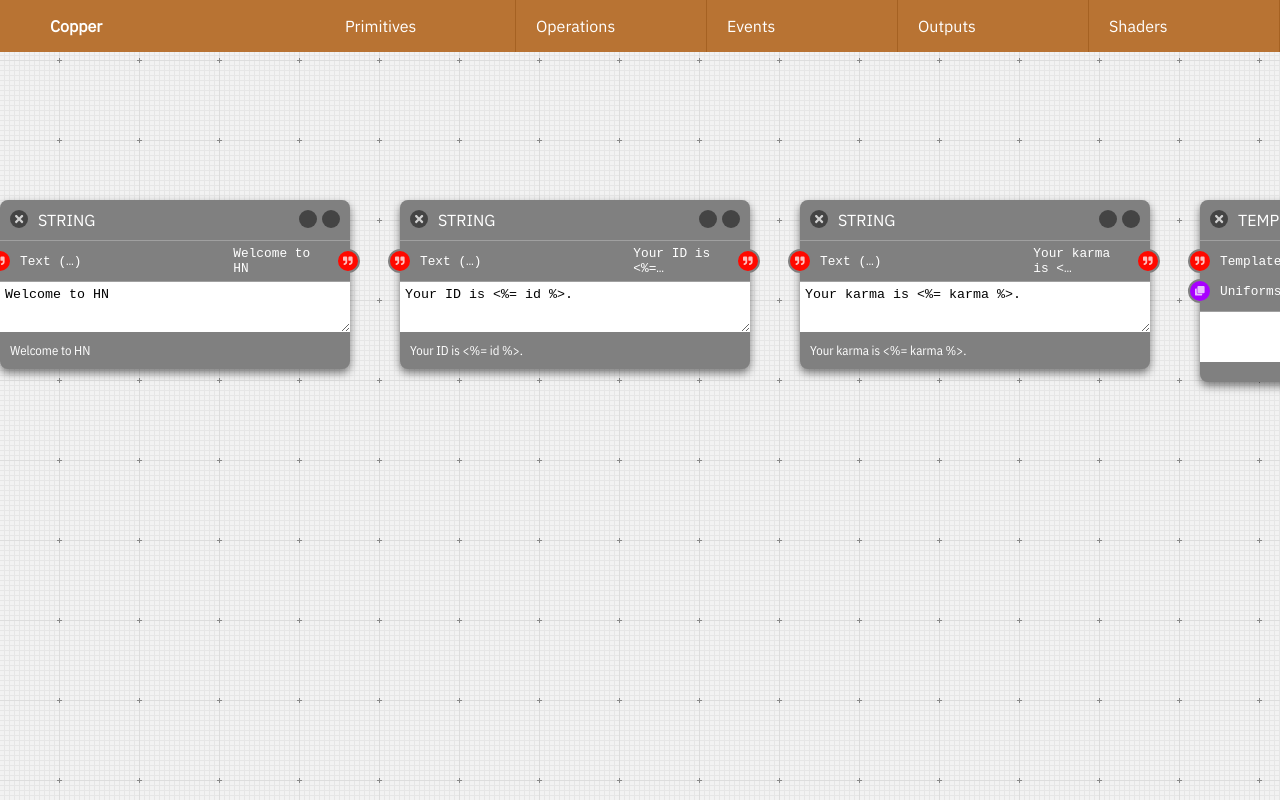
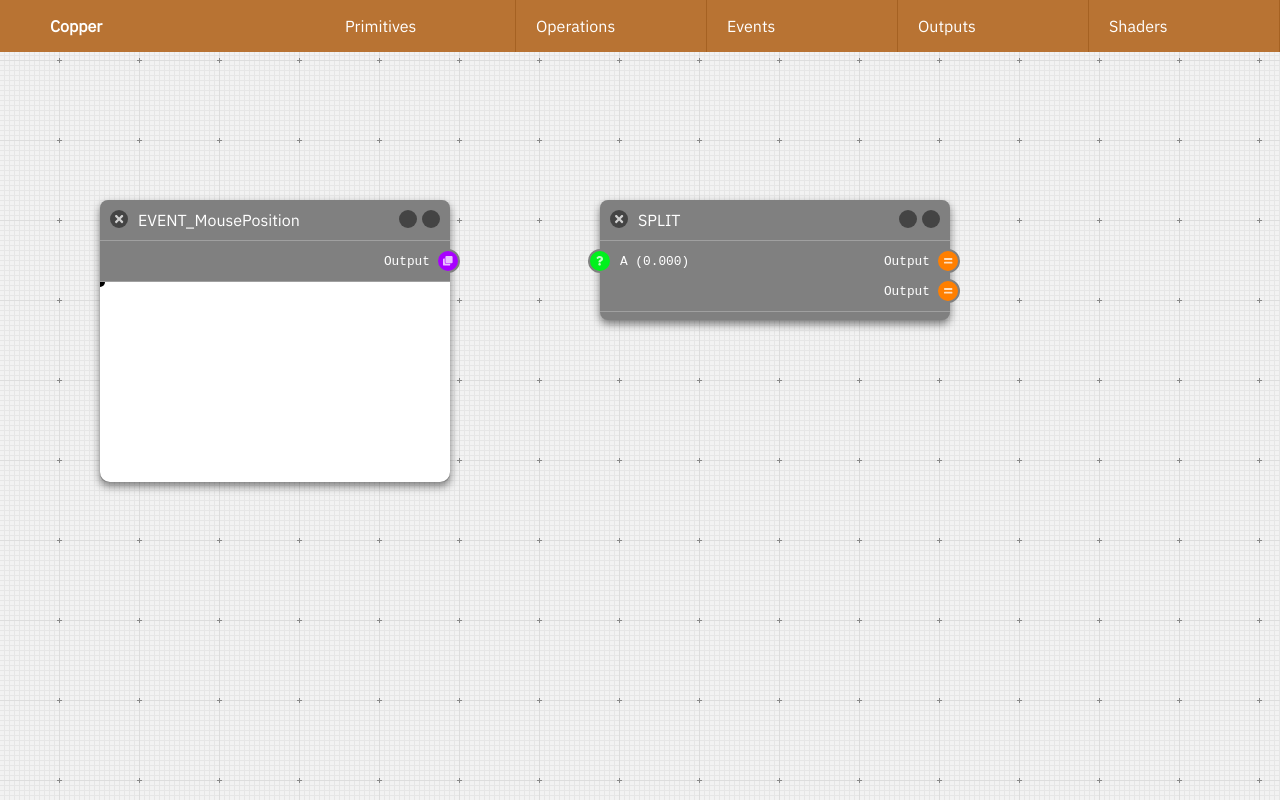
Before and after one commit to onion2k/copper, a React (Create React App) app: page / in a window 1280 px wide. Built offline with nearby package versions, Linux system fonts and the light colour scheme.

Commit message:
Mouse output vec2

```diff
--- a/src/Components/headerNav.tsx
+++ b/src/Components/headerNav.tsx
@@ -57,6 +57,11 @@ export function HeaderNav({ addPanel }: iHeaderNav) {
                 Trigonometry
               </button>
             </li>
+            <li>
+              <button onClick={e => addPanelCallback(e, "SPLIT")}>
+                Split Vec2
+              </button>
+            </li>
           </ul>
         </li>
         <li>
--- a/src/Panels/events/Event_MousePosition.tsx
+++ b/src/Panels/events/Event_MousePosition.tsx
@@ -69,7 +69,7 @@ export default function Event_MousePosition({
         type: "recalculate",
         msg: "mouse",
         id: id,
-        value: [mousePos[0], mousePos[1]]
+        value: [[mousePos[0], mousePos[1]]]
       });
     }
   });
@@ -82,16 +82,8 @@ export default function Event_MousePosition({
       id={id}
       direction={"out"}
       index={0}
-      value={mousePos[0]}
-      type="float"
-    />,
-    <Output
-      key={`output-${id}-1`}
-      id={id}
-      direction={"out"}
-      index={1}
-      value={mousePos[1]}
-      type="float"
+      value={[mousePos[0], mousePos[1]]}
+      type="array"
     />
   ];
 
--- a/src/Panels/operations/index.tsx
+++ b/src/Panels/operations/index.tsx
@@ -3,11 +3,13 @@ import React from "react";
 const Arithmatic = React.lazy(() => import("./arithmatic"));
 const Json = React.lazy(() => import("./json"));
 const Trig = React.lazy(() => import("./trig"));
+const Split = React.lazy(() => import("./split"));
 
 const OPERATIONS: { [s: string]: any } = {
   ARITHMATIC: { el: Arithmatic, defaults: { op: "multiply" } },
   JSON: { el: Json },
-  TRIG: { el: Trig, defaults: { op: "sin" } }
+  TRIG: { el: Trig, defaults: { op: "sin" } },
+  SPLIT: { el: Split }
 };
 
 export default OPERATIONS;
--- /dev/null
+++ b/src/Panels/operations/split.tsx
@@ -0,0 +1,86 @@
+import React, { useState, useEffect, useRef, useContext } from "react";
+import { DispatchContext } from "../../Contexts/dispatch";
+import { Panel } from "../../Components/panel";
+import { Input } from "../../Components/input";
+import { Output } from "../../Components/output";
+
+interface iSplit {
+  id: string;
+  title?: string;
+  x: number;
+  y: number;
+}
+
+export default function Event_MousePosition({ id, title, x, y }: iSplit) {
+  const { dispatch } = useContext(DispatchContext);
+  const [prevMousePos, setPrevMousePos] = useState([0, 0]);
+  const [value, setValue] = useState([0, 0]);
+
+  const input = useRef([0]);
+
+  useEffect(() => {
+    dispatch({
+      type: "panel/register",
+      id: id,
+      inputs: input.current
+    });
+  }, []);
+
+  useEffect(() => {
+    const tempValue: any = input.current[0];
+    setValue(tempValue);
+    dispatch({
+      type: "recalculate",
+      msg: "mouse",
+      id: id,
+      value: [tempValue[0], tempValue[1]]
+    });
+  }, [input.current[0]]);
+
+  const inputs = [
+    <Input
+      id={id}
+      key={`input-${id}-0`}
+      direction={"in"}
+      index={0}
+      value={input.current[0]}
+      title={"A"}
+      type="any"
+    />
+  ];
+
+  const outputs = [
+    <Output
+      key={`output-${id}-0`}
+      id={id}
+      direction={"out"}
+      index={0}
+      value={value[0]}
+      type="float"
+    />,
+    <Output
+      key={`output-${id}-1`}
+      id={id}
+      direction={"out"}
+      index={1}
+      value={value[1]}
+      type="float"
+    />
+  ];
+
+  const controls = null;
+
+  return (
+    <Panel
+      key={id}
+      id={id}
+      x={x}
+      y={y}
+      title={title || "Vec2"}
+      inputs={inputs}
+      outputs={outputs}
+      controls={controls}
+      nopadding
+    />
+  );
+}
--- a/src/Panels/outputs/shader.tsx
+++ b/src/Panels/outputs/shader.tsx
@@ -106,7 +106,7 @@ export default function Shader({ id, title, x, y, inputs, defaults }: iShader) {
 
       var uniforms = {
         u_time: input.current[2],
-        u_color: input.current[3],
+        u_mouse: input.current[3],
         u_resolution: [gl.canvas.width, gl.canvas.height]
       };
 
--- a/src/index.tsx
+++ b/src/index.tsx
@@ -42,16 +42,13 @@ const initPanels: {
   title?: string;
   value?: any;
 }[] = [
-  { id: "hn", type: "STRING", x: 25, y: 27, value: "Welcome to HN" },
-  { id: "x", type: "STRING", x: 29, y: 27, value: "Your ID is <%= id %>." },
   {
-    id: "y",
-    type: "STRING",
-    x: 33,
-    y: 27,
-    value: "Your karma is <%= karma %>."
+    id: "hn",
+    type: "EVENT_MousePosition",
+    x: 26,
+    y: 27
   },
-  { id: "temp", type: "TEMPLATE", x: 37, y: 27 }
+  { id: "x", type: "SPLIT", x: 31, y: 27 }
 ];
 
 const initConnectors: {
```
